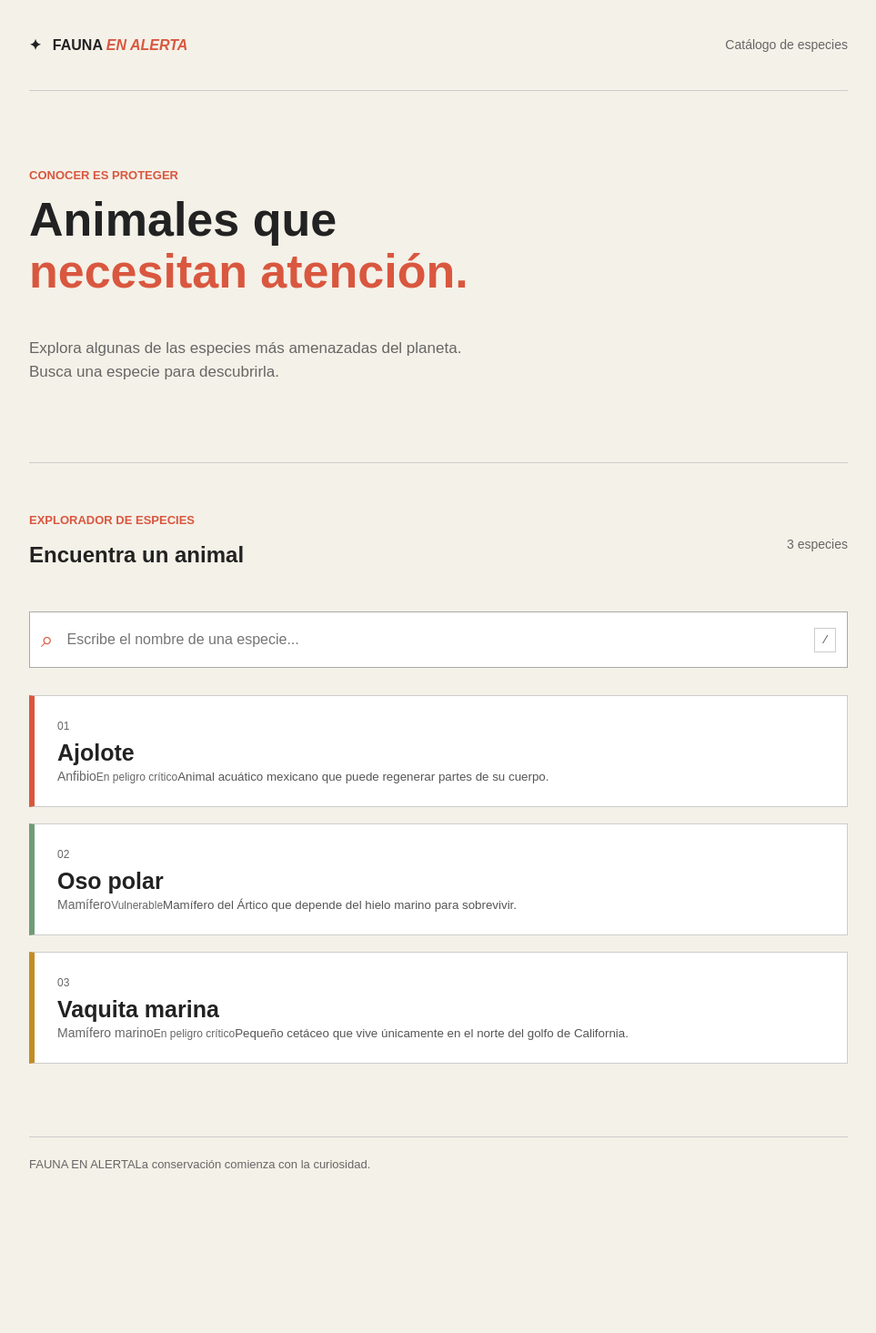
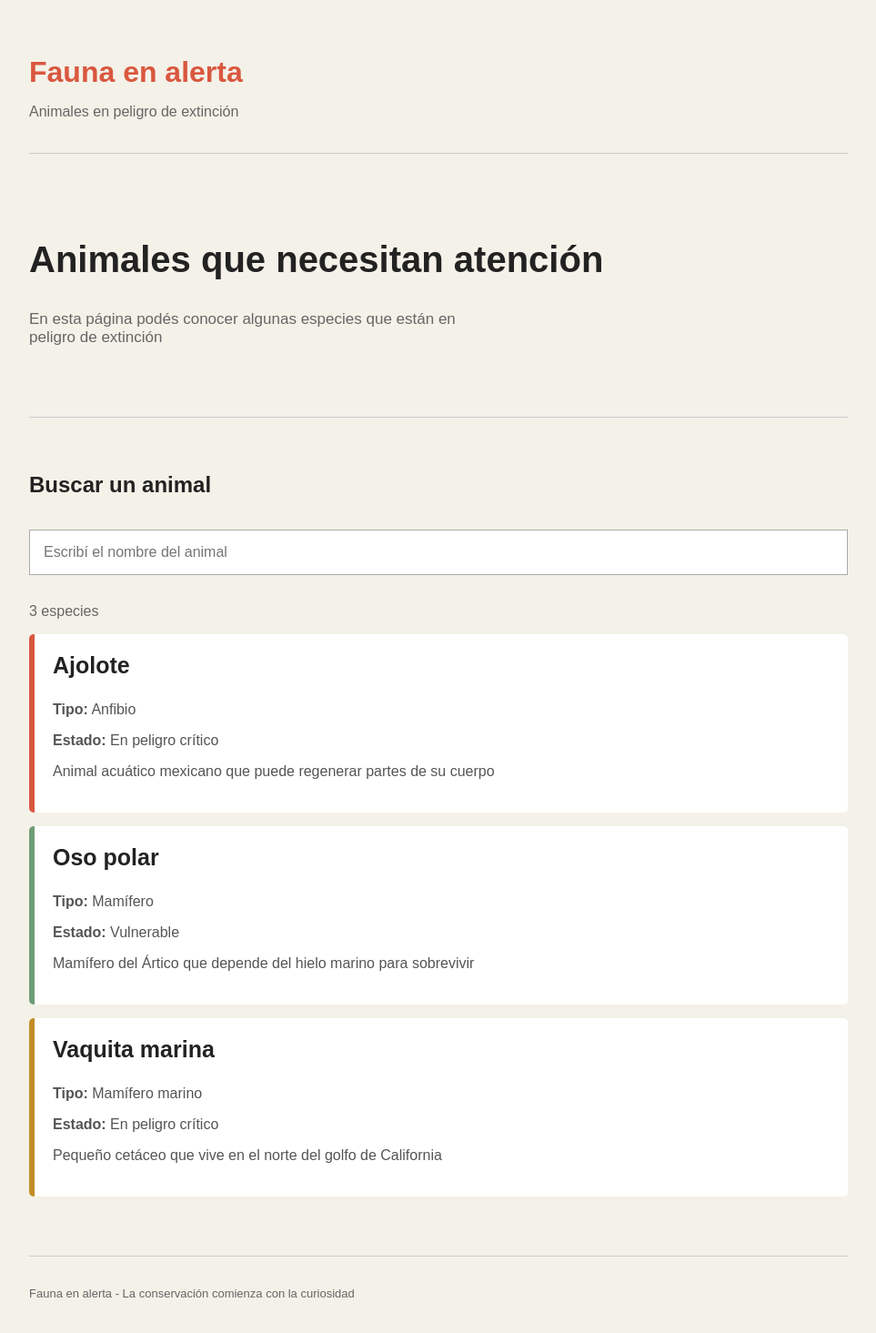
Before and after one commit to ivo-peralta/pagina_interactiva, a plain HTML site: page index.html in a window 1280 px wide. Shown: the whole page at 91% size, without its empty margins (158-1121 px from the left). Before the commit the page ends 1310 px from the top, so only its background shows below. Drawn offline with Linux system fonts and the light colour scheme; files that its build step writes are made by us from their sources.

Commit message:
Codigo simplificado

```diff
--- a/assets/css/style.css
+++ b/assets/css/style.css
@@ -1,214 +1,107 @@
 * {
-	box-sizing: border-box;
+    box-sizing: border-box;
 }
 
 body {
-	margin: 0;
-	padding: 0 20px;
-	color: #222;
-	background: #f4f1e8;
-	font-family: Arial, sans-serif;
-	line-height: 1.5;
+    margin: 0;
+    padding: 20px;
+    background-color: #f4f1e8;
+    font-family: Arial, sans-serif;
+    color: #222;
 }
 
-.site-header,
-main,
-.site-footer {
-	max-width: 900px;
-	margin: 0 auto;
+header {
+    max-width: 900px;
+    margin: auto;
+    padding: 20px 0;
+    border-bottom: 1px solid #ccc;
 }
 
-.site-header {
-	display: flex;
-	justify-content: space-between;
-	align-items: center;
-	padding: 25px 0;
-	border-bottom: 1px solid #ccc;
+header h1 {
+    color: #d9573f;
+    margin-bottom: 5px;
 }
 
-.brand {
-	color: #222;
-	font-weight: bold;
-	text-decoration: none;
-	text-transform: uppercase;
+header p {
+    color: #666;
 }
 
-.brand em,
-h1 span {
-	color: #d9573f;
+main {
+    max-width: 900px;
+    margin: auto;
 }
 
-.brand-mark {
-	margin-right: 8px;
+.inicio {
+    padding: 60px 0;
 }
 
-.header-note,
-.result-count {
-	color: #666;
-	font-size: 14px;
+.inicio h2 {
+    font-size: 40px;
 }
 
-.intro {
-	padding: 70px 0;
+.inicio p {
+    color: #666;
+    font-size: 17px;
+    max-width: 500px;
 }
 
-.eyebrow {
-	margin-bottom: 10px;
-	color: #d9573f;
-	font-size: 13px;
-	font-weight: bold;
-	text-transform: uppercase;
+.catalogo {
+    border-top: 1px solid #ccc;
+    padding: 40px 0;
 }
 
-h1,
-h2 {
-	margin-top: 0;
+#buscador {
+    width: 100%;
+    padding: 15px;
+    margin: 15px 0;
+    border: 1px solid #aaa;
+    font-size: 16px;
 }
 
-h1 {
-	font-size: 52px;
-	line-height: 1.1;
+#contador {
+    color: #666;
 }
 
-.intro-copy {
-	max-width: 500px;
-	color: #666;
-	font-size: 17px;
+.animales {
+    display: grid;
+    gap: 15px;
 }
 
-.catalog {
-	padding: 40px 0 80px;
-	border-top: 1px solid #ccc;
+.animal {
+    padding: 20px;
+    background-color: white;
+    border-left: 6px solid #d9573f;
+    border-radius: 5px;
 }
 
-.catalog-heading {
-	display: flex;
-	justify-content: space-between;
-	align-items: center;
-	margin-bottom: 25px;
+.animal h3 {
+    font-size: 25px;
+    margin-top: 0;
 }
 
-.search-box {
-	display: flex;
-	align-items: center;
-	gap: 10px;
-	margin-bottom: 30px;
-	padding: 12px;
-	border: 1px solid #aaa;
-	background: white;
+.animal p {
+    color: #555;
 }
 
-.search-icon {
-	color: #d9573f;
-	font-size: 24px;
+.oso {
+    border-left-color: #6f9c78;
 }
 
-input {
-	width: 100%;
-	padding: 5px;
-	border: 0;
-	outline: 0;
-	background: transparent;
-	font-size: 16px;
+.vaquita {
+    border-left-color: #c38d25;
 }
 
-kbd {
-	padding: 3px 7px;
-	border: 1px solid #ccc;
-	color: #666;
+#mensaje {
+    text-align: center;
+    color: #666;
+    margin-top: 25px;
 }
 
-.animal-grid {
-	display: grid;
-	gap: 18px;
+footer {
+    max-width: 900px;
+    margin: auto;
+    padding: 20px 0;
+    border-top: 1px solid #ccc;
+    color: #666;
+    font-size: 13px;
 }
-
-.animal-card {
-	padding: 25px;
-	border: 1px solid #ccc;
-	border-left: 6px solid #d9573f;
-	color: #222;
-	background: white;
-	cursor: pointer;
-	text-align: left;
-}
-
-.animal-card:hover,
-.animal-card:focus {
-	background: #fffaf5;
-}
-
-.animal-card[hidden] {
-	display: none;
-}
-
-.card-sage {
-	border-left-color: #6f9c78;
-}
-
-.card-gold {
-	border-left-color: #c38d25;
-}
-
-.animal-number,
-.animal-status {
-	color: #666;
-	font-size: 12px;
-}
-
-.animal-name {
-	display: block;
-	margin: 8px 0 3px;
-	font-size: 25px;
-	font-weight: bold;
-}
-
-.animal-type {
-	color: #666;
-	font-size: 14px;
-}
-
-.animal-description {
-	margin: 15px 0 0;
-	color: #555;
-}
-
-.empty-state {
-	color: #666;
-	text-align: center;
-}
-
-.site-footer {
-	padding: 20px 0;
-	border-top: 1px solid #ccc;
-	color: #666;
-	font-size: 13px;
-}
-
-.sr-only {
-	position: absolute;
-	width: 1px;
-	height: 1px;
-	overflow: hidden;
-}
-
-@media (max-width: 600px) {
-	.header-note {
-		display: none;
-	}
-
-	.intro {
-		padding: 45px 0;
-	}
-
-	h1 {
-		font-size: 40px;
-	}
-
-	.catalog-heading,
-	.site-footer {
-		align-items: flex-start;
-		flex-direction: column;
-		gap: 10px;
-	}
-}
--- a/index.html
+++ b/index.html
@@ -3,58 +3,65 @@
 <head>
     <meta charset="UTF-8">
     <meta name="viewport" content="width=device-width, initial-scale=1.0">
-    <meta name="description" content="Explora animales en peligro de extinción y encuentra una especie por su nombre.">
-    <link rel="stylesheet" href="assets/css/style.css">
+    <title>Animales en peligro</title>
+    <link rel="stylesheet" href="style.css">
     <script src="script.js" defer></script>
-    <title>Fauna en alerta | Animales en peligro</title>
 </head>
 <body>
-    <header class="site-header">
-        <a class="brand" href="index.html" aria-label="Fauna en alerta, inicio">
-            <span class="brand-mark" aria-hidden="true">✦</span>
-            <span>Fauna <em>en alerta</em></span>
-        </a>
-        <p class="header-note">Catálogo de especies</p>
+    <header>
+        <h1>Fauna en alerta</h1>
+        <p>Animales en peligro de extinción</p>
     </header>
-
     <main>
-        <section class="intro" aria-labelledby="page-title">
-            <p class="eyebrow">Conocer es proteger</p>
-            <h1 id="page-title">Animales que<br><span>necesitan atención.</span></h1>
-            <p class="intro-copy">Explora algunas de las especies más amenazadas del planeta. Busca una especie para descubrirla.</p>
+        <section class="inicio">
+            <h2>Animales que necesitan atención</h2>
+            <p>
+                En esta página podés conocer algunas especies que están
+                en peligro de extinción
+            </p>
         </section>
-
-        <section class="catalog" aria-labelledby="catalog-title">
-            <div class="catalog-heading">
-                <div>
-                    <p class="eyebrow">Explorador de especies</p>
-                    <h2 id="catalog-title">Encuentra un animal</h2>
+        <section class="catalogo">
+            <h2>Buscar un animal</h2>
+            <input
+                type="text"
+                id="buscador"
+                placeholder="Escribí el nombre del animal"
+            >
+            <p id="contador">3 especies</p>
+            <div class="animales" id="listaAnimales">
+                <div class="animal ajolote">
+                    <h3>Ajolote</h3>
+                    <p><b>Tipo:</b> Anfibio</p>
+                    <p><b>Estado:</b> En peligro crítico</p>
+                    <p>
+                        Animal acuático mexicano que puede regenerar
+                        partes de su cuerpo
+                    </p>
                 </div>
-                <span class="result-count" id="result-count" aria-live="polite">3 especies</span>
+                <div class="animal oso">
+                    <h3>Oso polar</h3>
+                    <p><b>Tipo:</b> Mamífero</p>
+                    <p><b>Estado:</b> Vulnerable</p>
+                    <p>
+                        Mamífero del Ártico que depende del hielo marino
+                        para sobrevivir
+                    </p>
+                </div>
+                <div class="animal vaquita">
+                    <h3>Vaquita marina</h3>
+                    <p><b>Tipo:</b> Mamífero marino</p>
+                    <p><b>Estado:</b> En peligro crítico</p>
+                    <p>
+                        Pequeño cetáceo que vive en el norte del
+                        golfo de California
+                    </p>
+                </div>
             </div>
-
-            <label class="search-box" for="search-input">
-                <span class="search-icon" aria-hidden="true">⌕</span>
-                <span class="sr-only">Buscar por nombre</span>
-                <input id="search-input" type="search" placeholder="Escribe el nombre de una especie..." autocomplete="off">
-                <kbd>/</kbd>
-            </label>
-
-            <div class="animal-grid" id="animal-list">
-                <button class="animal-card card-coral" type="button" data-animal="Ajolote" data-raza="Ajolote">
-                    <span class="animal-number">01</span><span class="animal-name">Ajolote</span><span class="animal-type">Anfibio</span><span class="animal-status">En peligro crítico</span><span class="animal-description">Animal acuático mexicano que puede regenerar partes de su cuerpo.</span>
-                </button>
-                <button class="animal-card card-sage" type="button" data-animal="Oso polar" data-raza="Oso polar">
-                    <span class="animal-number">02</span><span class="animal-name">Oso polar</span><span class="animal-type">Mamífero</span><span class="animal-status">Vulnerable</span><span class="animal-description">Mamífero del Ártico que depende del hielo marino para sobrevivir.</span>
-                </button>
-                <button class="animal-card card-gold" type="button" data-animal="Vaquita marina" data-raza="Vaquita marina">
-                    <span class="animal-number">03</span><span class="animal-name">Vaquita marina</span><span class="animal-type">Mamífero marino</span><span class="animal-status">En peligro crítico</span><span class="animal-description">Pequeño cetáceo que vive únicamente en el norte del golfo de California.</span>
-                </button>
-            </div>
-            <p class="empty-state" id="empty-state" hidden>No encontramos especies con ese nombre.</p>
+            <p id="mensaje"></p>
         </section>
     </main>
-
-    <footer class="site-footer"><span>FAUNA EN ALERTA</span><span>La conservación comienza con la curiosidad.</span></footer>
+    <footer>
+        <p>Fauna en alerta - La conservación comienza con la curiosidad</p>
+    </footer>
 </body>
 </html>
--- a/script.js
+++ b/script.js
@@ -1,35 +1,34 @@
-const searchInput = document.querySelector('#search-input');
-const animalButtons = [...document.querySelectorAll('[data-raza]')];
-const resultCount = document.querySelector('#result-count');
-const emptyState = document.querySelector('#empty-state');
+const buscador = document.getElementById("buscador");
+const animales = document.querySelectorAll(".animal");
+const contador = document.getElementById("contador");
+const mensaje = document.getElementById("mensaje");
 
-// Permite buscar sin diferenciar mayúsculas ni acentos.
-function normalizarTexto(texto) {
-	return texto
-		.toLocaleLowerCase('es')
-		.normalize('NFD')
-		.replace(/[\u0300-\u036f]/g, '');
+buscador.addEventListener("input", buscarAnimal);
+
+function buscarAnimal() {
+
+    let texto = buscador.value.toLowerCase();
+    let cantidad = 0;
+
+    animales.forEach(function(animal) {
+
+        let nombre = animal.querySelector("h3").textContent.toLowerCase();
+
+        if (nombre.includes(texto)) {
+            animal.style.display = "block";
+            cantidad++;
+        } else {
+            animal.style.display = "none";
+        }
+
+    });
+
+    contador.textContent = cantidad +
+        (cantidad == 1 ? " especie" : " especies");
+
+    if (cantidad == 0) {
+        mensaje.textContent = "No encontramos ese animal";
+    } else {
+        mensaje.textContent = "";
+    }
 }
-
-// Muestra solo los animales cuyo nombre coincide con la búsqueda.
-function filtroAnimalRaza(texto) {
-	const termino = normalizarTexto(texto.trim());
-	let visibles = 0;
-
-	animalButtons.forEach((button) => {
-		const nombre = normalizarTexto(button.dataset.animal || button.dataset.raza || '');
-		const coincide = nombre.includes(termino);
-		button.hidden = !coincide;
-		if (coincide) visibles += 1;
-	});
-
-	resultCount.textContent = `${visibles} ${visibles === 1 ? 'especie' : 'especies'}`;
-	emptyState.hidden = visibles !== 0;
-}
-
-// Ejecuta el filtro cada vez que cambia el texto.
-function filtroBusqueda(evento) {
-	filtroAnimalRaza(evento.target.value);
-}
-
-searchInput.addEventListener('input', filtroBusqueda);
```
